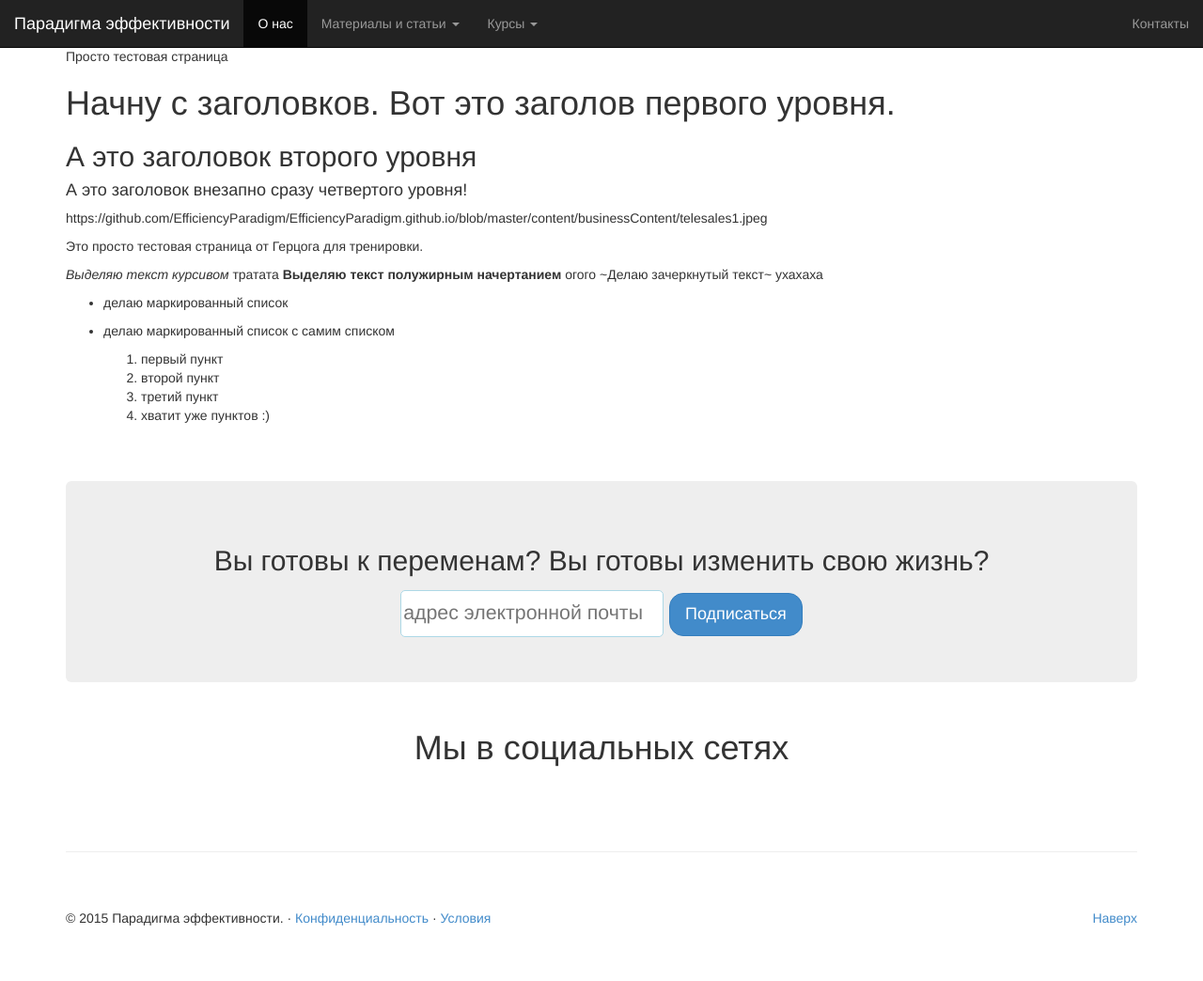
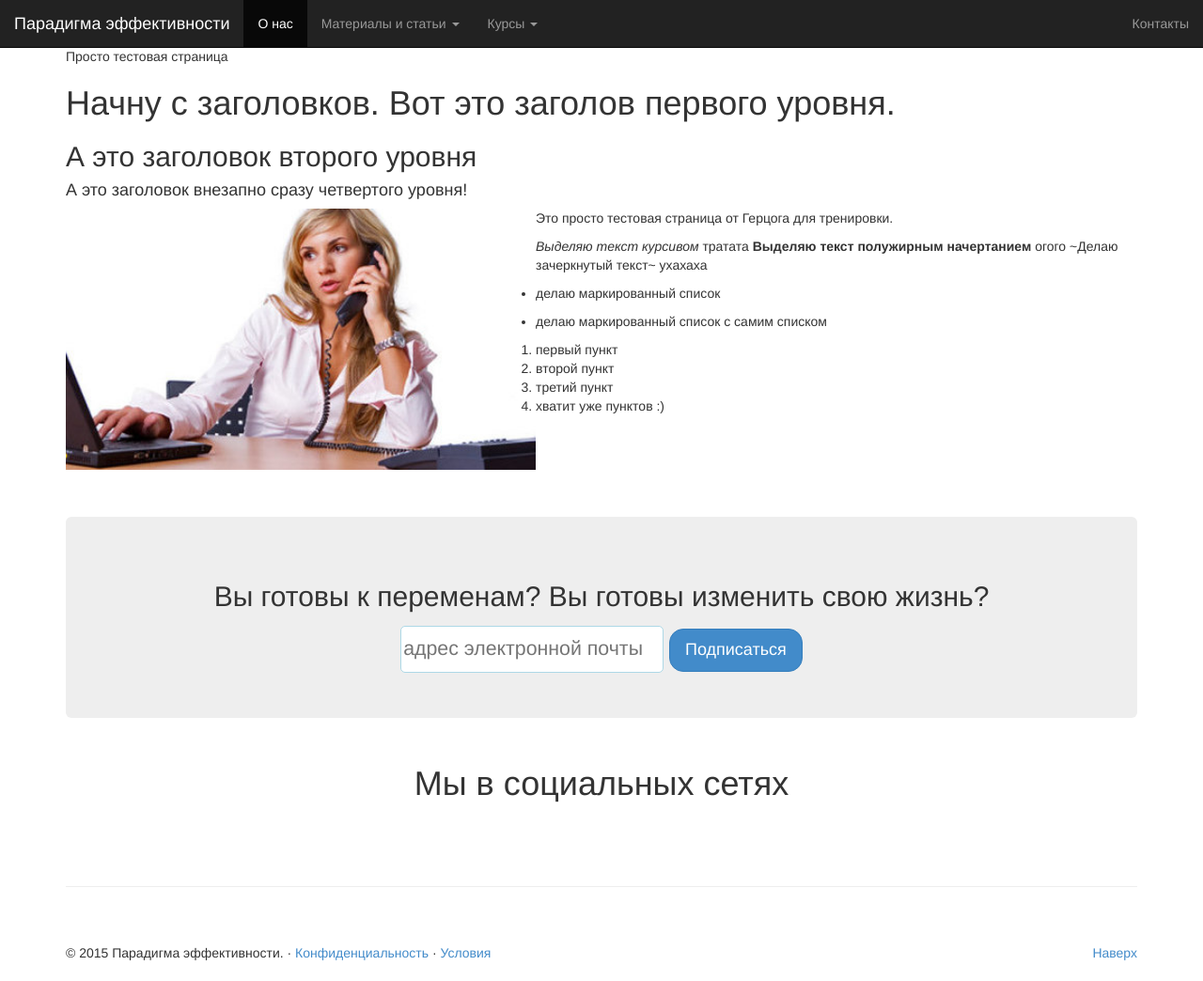
Before and after one commit to EfficiencyParadigm/EfficiencyParadigm.github.io, a Jekyll site: the page built from content/businessContent/testpage.md, in a window 1280 px wide and 1044 px high. Shown: the whole window at 94% size. Built offline with Jekyll 4.4.1, drawn with Linux system fonts in a browser that asks for light colours.

Commit message:
Update testpage.md

```diff
--- a/content/businessContent/testpage.md
+++ b/content/businessContent/testpage.md
@@ -12,9 +12,7 @@ title: Просто тестовая страница
 ####  А это заголовок внезапно сразу четвертого уровня!
 
 
-https://github.com/EfficiencyParadigm/EfficiencyParadigm.github.io/blob/master/content/businessContent/telesales1.jpeg
-
-
+<img src="/content/businessContent/telesales1.jpeg" alt="alt text" class="pull-left" title="Title" width="500" />
 
 Это просто тестовая страница от Герцога для тренировки.
 
```
